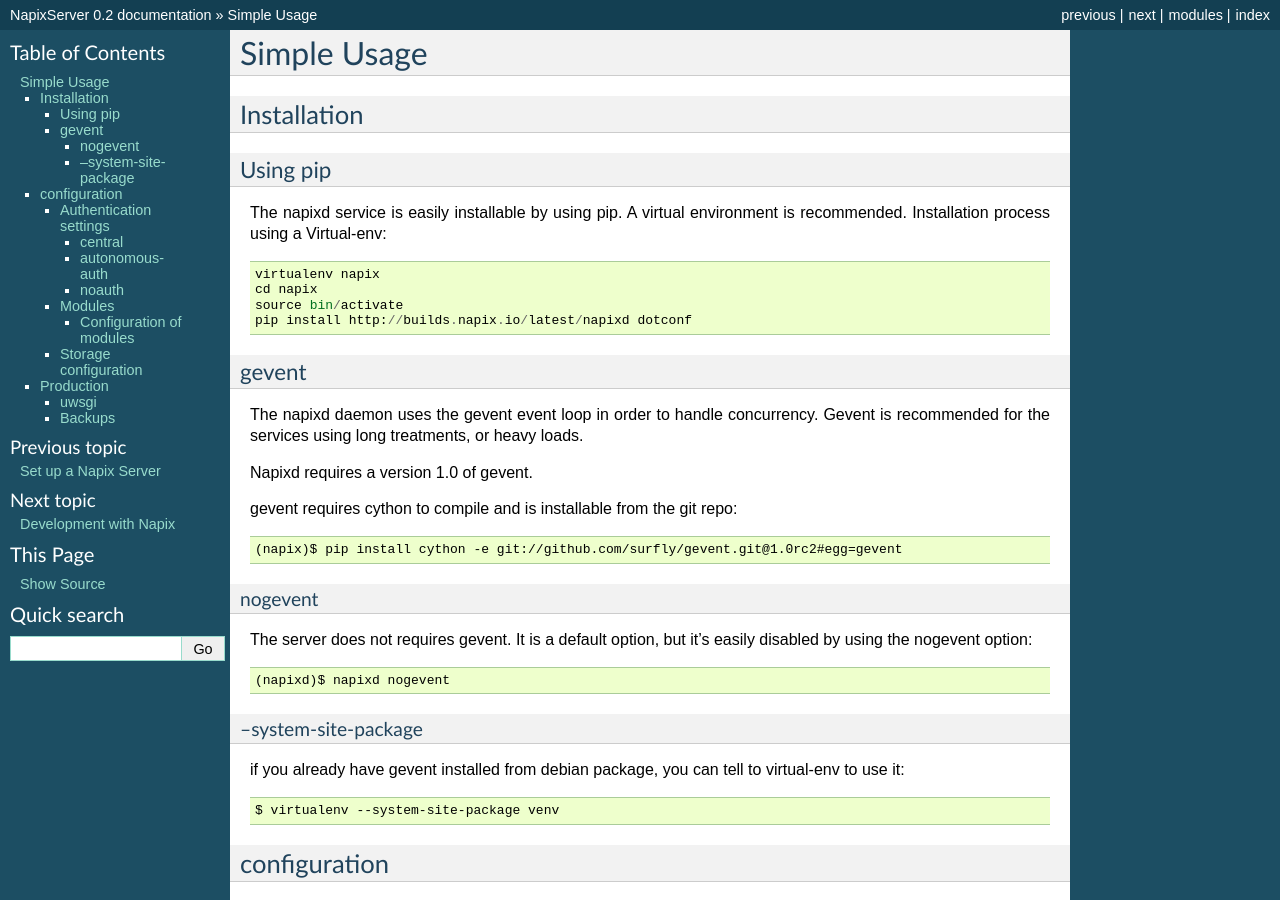
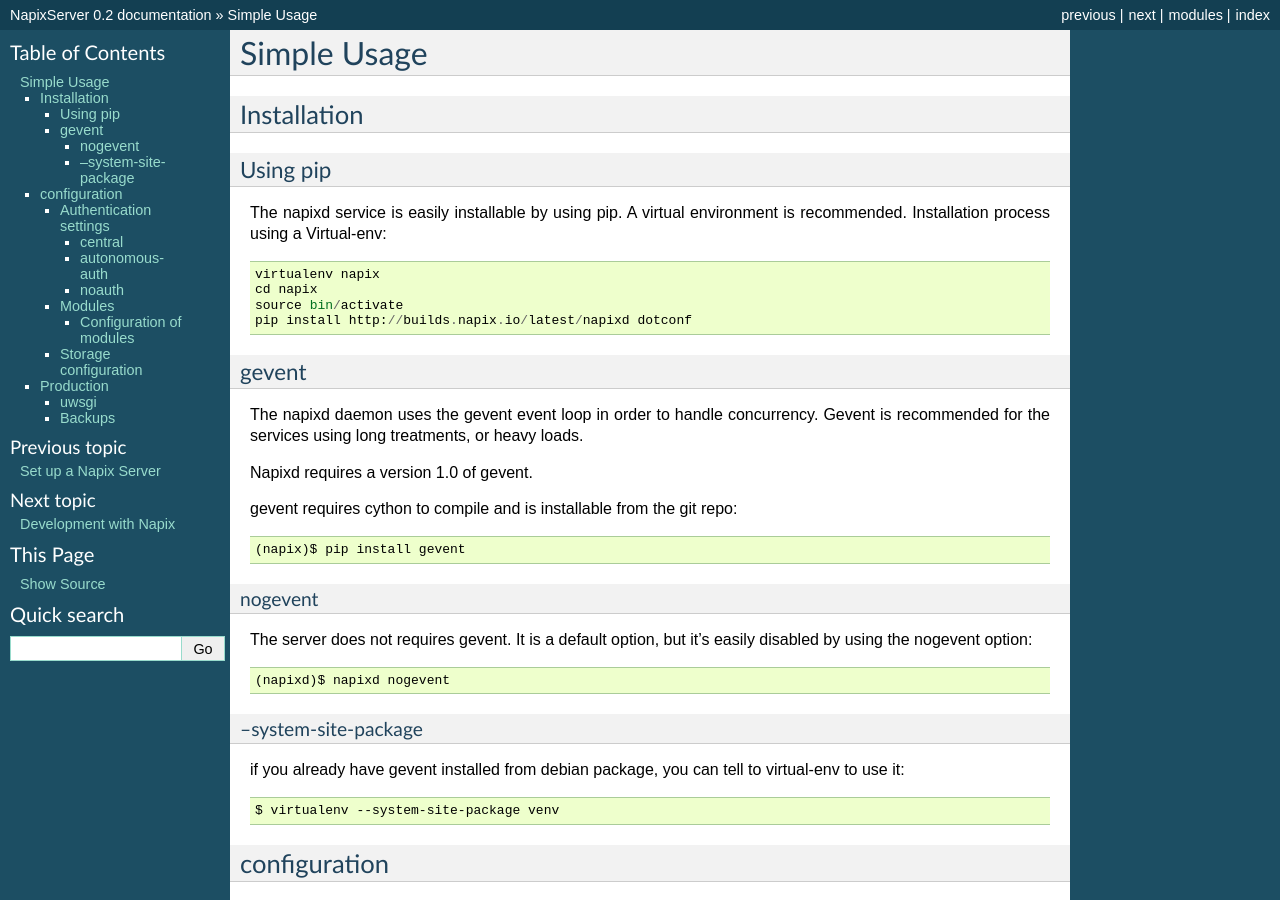
Before and after one commit to napix/NapixServer, a Sphinx documentation site: the page built from docs/usage.rst, in a window 1280 px wide and 900 px high. Built offline with Sphinx 7.4.7, drawn with Linux system fonts in a browser that asks for light colours; pages that are not in the unit, such as notebooks, are missing from menus.

Commit message:
gevent 1.0 has been released

```diff
--- a/docs/usage.rst
+++ b/docs/usage.rst
@@ -29,7 +29,7 @@
 
 gevent requires cython to compile and is installable from the git repo::
 
-    (napix)$ pip install cython -e git://github.com/surfly/gevent.git@1.0rc2#egg=gevent
+    (napix)$ pip install gevent
 
 nogevent
 ^^^^^^^^
--- a/requirements.txt
+++ b/requirements.txt
@@ -1,4 +1,4 @@
-git+git://github.com/surfly/gevent.git
-http://builds.enix.org/napix/permissions-latest.tar.gz
-http://builds.enix.org/napix/napix-latest.tar.gz
+http://builds.napix.io/latest/permissions
+http://builds.napix.io/latest/napix
 dotconf
+gevent
```
